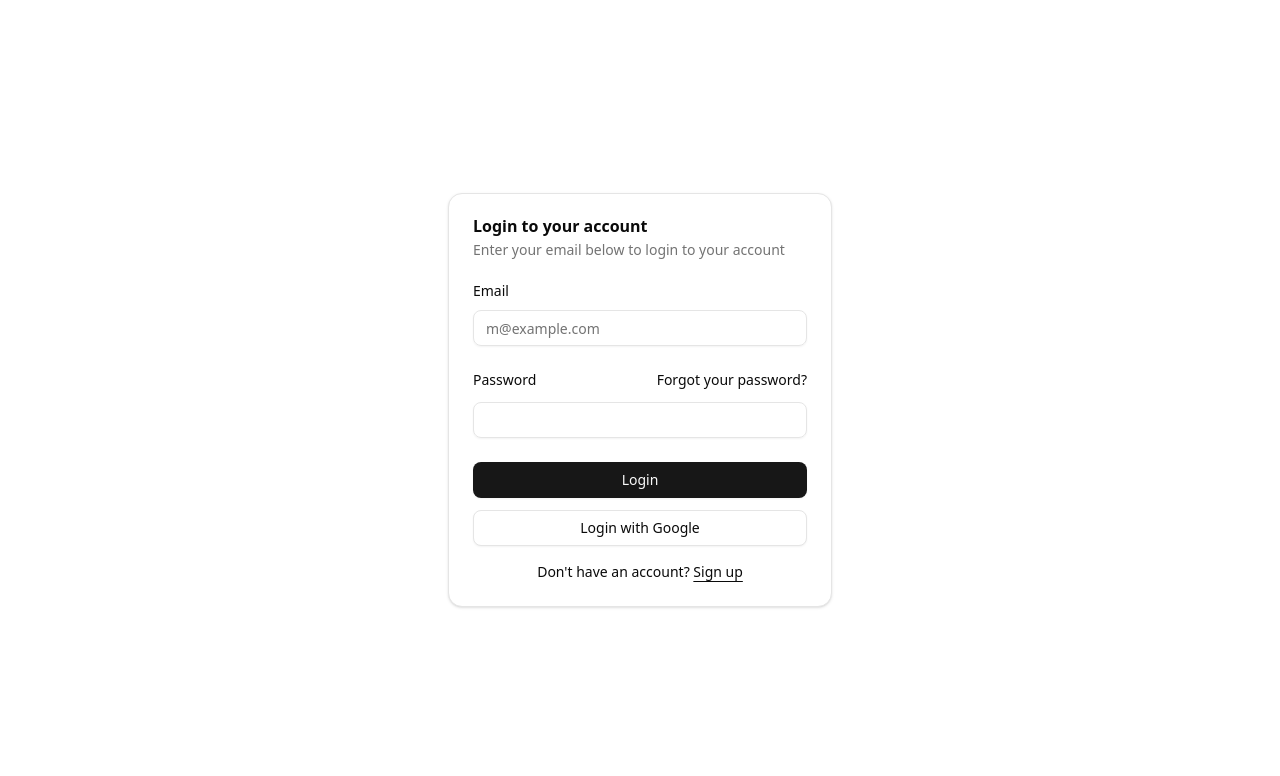
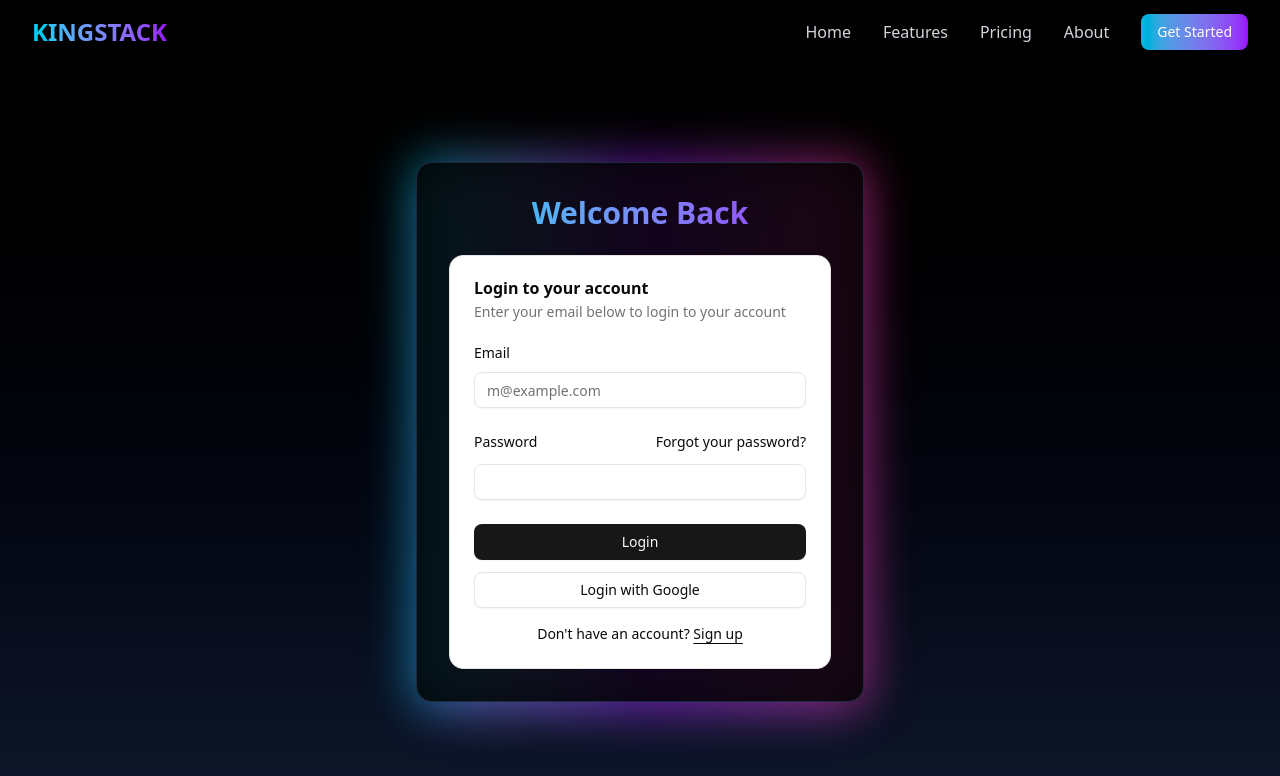
Before and after one commit to AlexanderPinkerton/kingstack, a Next.js app in the folder apps/frontend/: page /login in a window 1280 px wide. Shown: the top 776 px of the page. Built offline with nearby package versions, Linux system fonts and the light colour scheme.

Commit message:
home with authguard

```diff
--- /dev/null
+++ b/apps/frontend/src/app/home/page.tsx
@@ -0,0 +1,35 @@
+"use client";
+
+import { useContext, useEffect } from "react";
+import { useRouter } from "next/navigation";
+import { Navbar } from "@/components/core/navbar";
+import { RootStoreContext } from "@/context/rootStoreContext";
+
+export default function HomePage() {
+  const rootStore = useContext(RootStoreContext);
+  const router = useRouter();
+
+  useEffect(() => {
+    // If session is null or undefined, redirect to /login
+    if (!rootStore.session || !rootStore.session.data?.session) {
+      router.replace("/login");
+    }
+  }, [rootStore.session, router]);
+
+  // Optionally, show nothing or a loader while checking auth
+  if (!rootStore.session || !rootStore.session.data?.session) {
+    return null;
+  }
+
+  return (
+    <div className="min-h-screen bg-gradient-to-b from-black to-slate-900 text-white flex flex-col">
+      <Navbar />
+      <main className="flex-1 flex items-center justify-center pt-16">
+        {/* Blank landing area - add content here later */}
+        <div className="text-center text-2xl opacity-60">
+          Welcome to Kingstack Home
+        </div>
+      </main>
+    </div>
+  );
+}
--- a/apps/frontend/src/app/login/page.tsx
+++ b/apps/frontend/src/app/login/page.tsx
@@ -1,13 +1,24 @@
 "use client";
 
 import { LoginForm } from "@/components/login-form";
+import { Navbar } from "@/components/core/navbar";
 
 export default function Page() {
   return (
-    <div className="flex min-h-svh w-full items-center justify-center p-6 md:p-10">
-      <div className="w-full max-w-sm">
-        <LoginForm />
-      </div>
+    <div className="min-h-screen bg-gradient-to-b from-black to-slate-900 flex flex-col">
+      <Navbar />
+      <main className="flex-1 flex items-center justify-center px-4 sm:px-6 lg:px-8 pt-16">
+        <div className="relative w-full max-w-md mx-auto">
+          {/* Glowing animated border */}
+          <div className="absolute -inset-1 rounded-2xl bg-gradient-to-r from-cyan-400 via-purple-600 to-pink-500 opacity-60 blur-xl animate-pulse z-0" />
+          <div className="relative z-10 rounded-2xl bg-black/80 border border-slate-800 shadow-2xl shadow-purple-500/20 p-8 backdrop-blur-lg">
+            <h1 className="text-3xl font-extrabold text-center bg-clip-text text-transparent bg-gradient-to-r from-cyan-400 to-purple-600 mb-6">
+              Welcome Back
+            </h1>
+            <LoginForm />
+          </div>
+        </div>
+      </main>
     </div>
   );
 }
```
